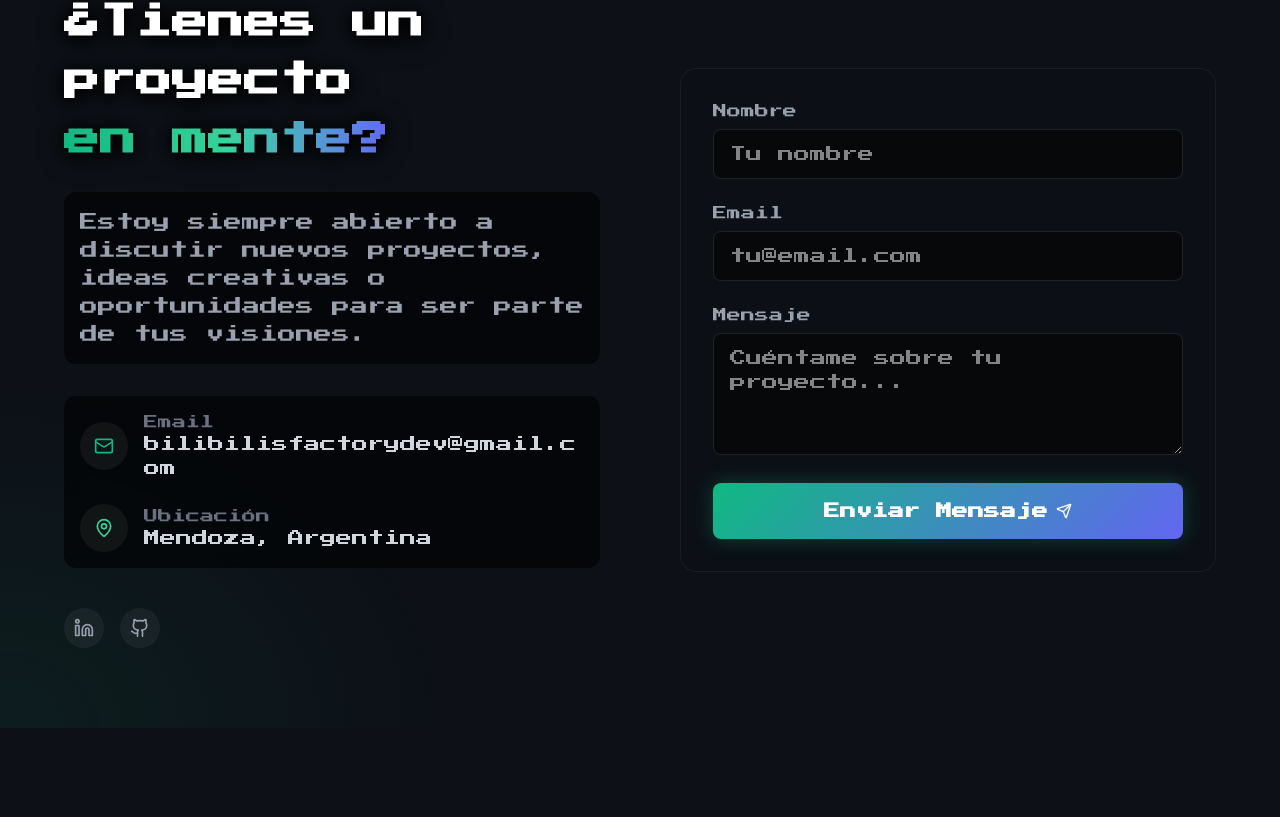
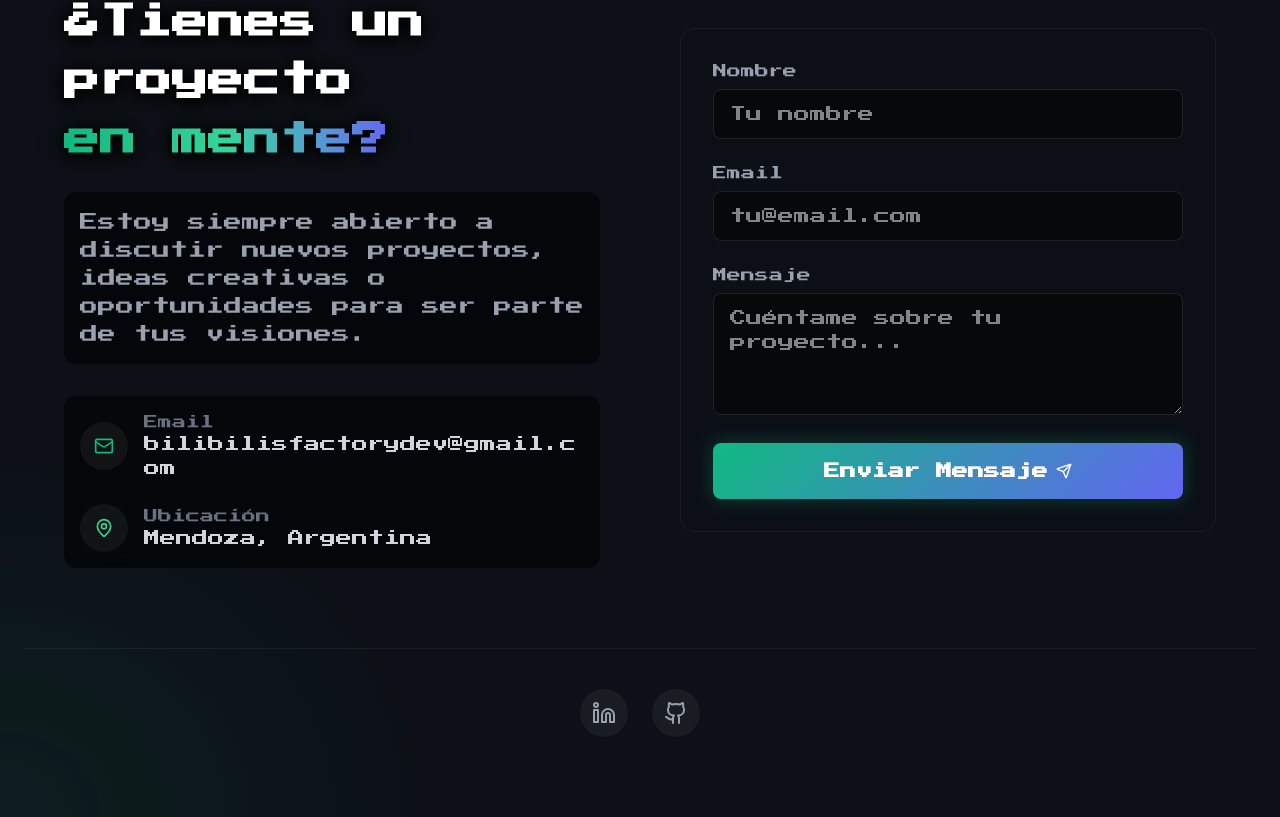
Before and after one commit to EmaBilibili/My-Portfolio, a React (Vite) app: page / in a window 1280 px wide. Shown: the part 6156-6973 px from the top of the page. Before the commit the page ends 6884 px from the top, so only its background shows below. Built offline with nearby package versions, Linux system fonts and the light colour scheme.

Commit message:
style(UI): move social icons to the bottom of the contact section

```diff
--- a/src/components/Contact.jsx
+++ b/src/components/Contact.jsx
@@ -90,14 +90,7 @@ const Contact = () => {
                             </div>
                         </div>
 
-                        <div className="flex gap-4 mt-10">
-                            <a href="https://www.linkedin.com/in/emanuelbinimelis" target="_blank" rel="noopener noreferrer" className="w-10 h-10 rounded-full bg-white/5 flex items-center justify-center text-gray-400 hover:bg-primary hover:text-white transition-all duration-300">
-                                <Linkedin className="w-5 h-5" />
-                            </a>
-                            <a href="https://github.com/EmaBilibili" target="_blank" rel="noopener noreferrer" className="w-10 h-10 rounded-full bg-white/5 flex items-center justify-center text-gray-400 hover:bg-primary hover:text-white transition-all duration-300">
-                                <Github className="w-5 h-5" />
-                            </a>
-                        </div>
+
                     </motion.div>
 
                     <motion.div
@@ -181,6 +174,21 @@ const Contact = () => {
                         )}
                     </motion.div>
                 </div>
+
+                {/* Redes Sociales al final */}
+                <motion.div
+                    initial={{ opacity: 0, y: 20 }}
+                    whileInView={{ opacity: 1, y: 0 }}
+                    viewport={{ once: true }}
+                    className="flex justify-center gap-6 mt-20 pt-10 border-t border-white/5"
+                >
+                    <a href="https://www.linkedin.com/in/emanuelbinimelis" target="_blank" rel="noopener noreferrer" className="w-12 h-12 rounded-full bg-white/5 flex items-center justify-center text-gray-400 hover:bg-primary hover:text-white transition-all duration-300 hover:-translate-y-1">
+                        <Linkedin className="w-6 h-6" />
+                    </a>
+                    <a href="https://github.com/EmaBilibili" target="_blank" rel="noopener noreferrer" className="w-12 h-12 rounded-full bg-white/5 flex items-center justify-center text-gray-400 hover:bg-primary hover:text-white transition-all duration-300 hover:-translate-y-1">
+                        <Github className="w-6 h-6" />
+                    </a>
+                </motion.div>
             </div>
         </section>
     );
```
